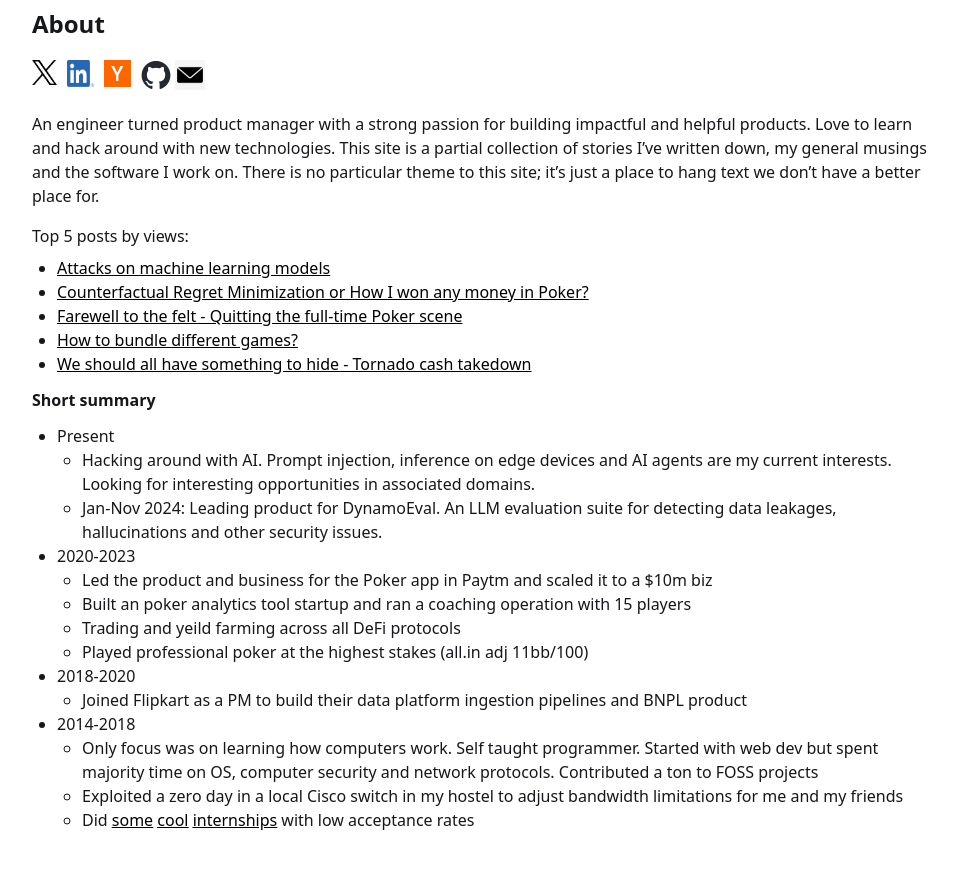
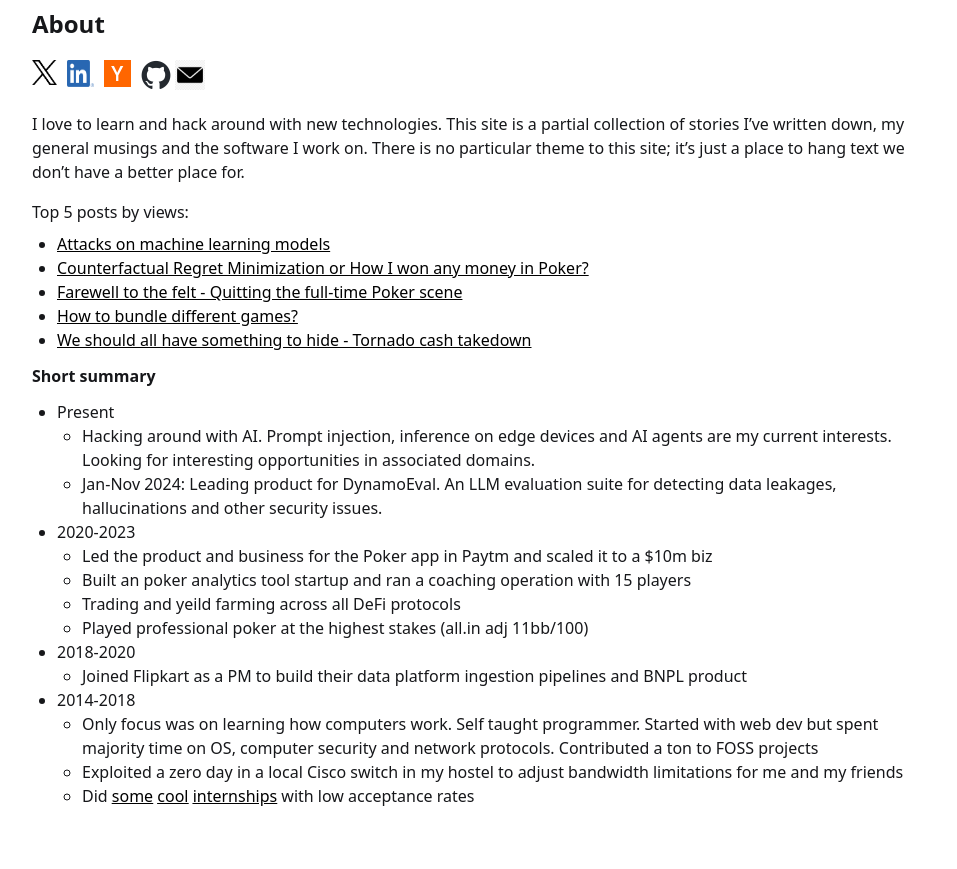
Before and after one commit to r-nikhil/r-nikhil.github.io, a Jekyll site: the page built from _pages/about.md, in a window 1280 px wide, cut to the strip 152-1048 px from the top of the page. Shown: the top 869 px of the strip, without its empty margins (160-1117 px from the left). Built offline with Jekyll 4.4.1, drawn with Linux system fonts in a browser that asks for light colours.

Commit message:
Update about.md

```diff
--- a/_pages/about.md
+++ b/_pages/about.md
@@ -13,7 +13,7 @@
 <a href="mailto:contact@rnikhil.com">
 <img  src="/assets/files/mail.png" style="width: 30px; height: 30px;"></a>
 
-An engineer turned product manager with a strong passion for building impactful and helpful products. Love to learn and hack around with new technologies. This site is a partial collection of stories I’ve written down, my general musings and the software I work on. There is no particular theme to this site; it’s just a place to hang text we don’t have a better place for.
+I love to learn and hack around with new technologies. This site is a partial collection of stories I’ve written down, my general musings and the software I work on. There is no particular theme to this site; it’s just a place to hang text we don’t have a better place for.
 
 Top 5 posts by views:
 - <a href = "https://rnikhil.com/2024/01/07/attacking-neural-networks.html">Attacks on machine learning models</a>
```
